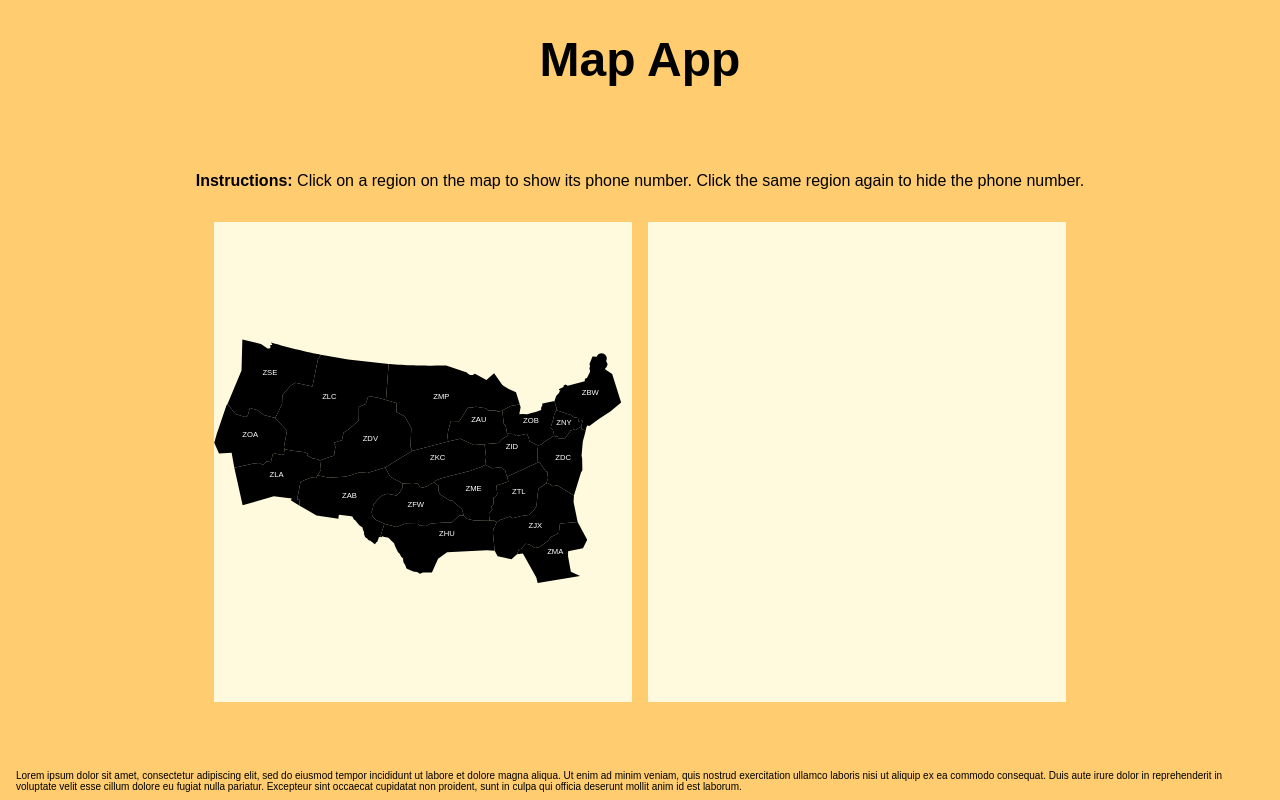
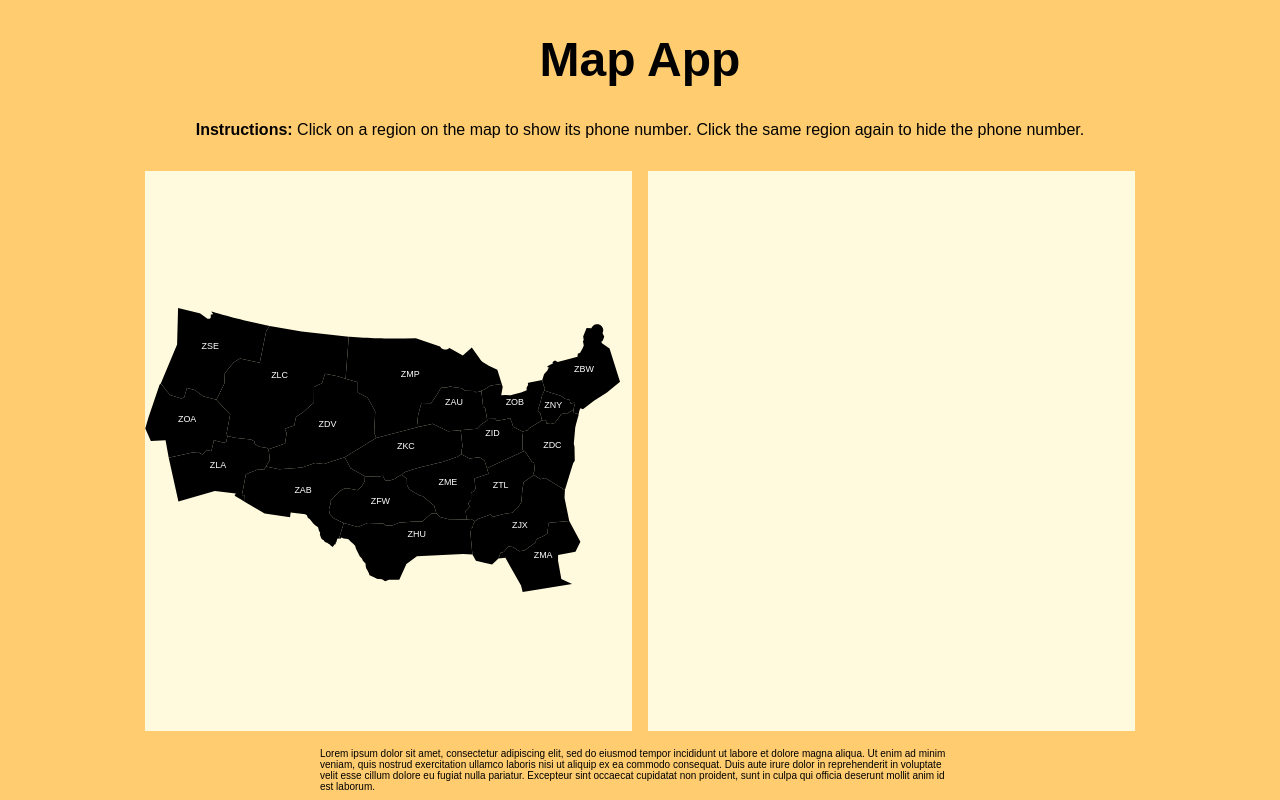
Before and after one commit to JChaoful/ParthenonMap, a React (Create React App) app: page / in a window 1280 px wide. Built offline with nearby package versions, Linux system fonts and the light colour scheme.

Commit message:
update footer width and map width on larger screens

```diff
--- a/src/style.css
+++ b/src/style.css
@@ -58,7 +58,7 @@ main {
 
 @media (min-width: 1200px) {
   main {
-    width: 90%;
+    width: 100%;
     gap: 32px;
   }
 }
@@ -92,7 +92,7 @@ svg {
 @media (min-width: 1200px) {
   svg {
     width: 50%;
-    height: 60vh;
+    height: 70vh;
   }
 }
 
@@ -123,7 +123,7 @@ svg {
 @media (min-width: 1200px) {
   #phoneNumberTable {
     width: 50%;
-    height: 60vh;
+    height: 70vh;
   }
 }
 
@@ -135,9 +135,16 @@ svg {
 }
 
 footer {
+  width:80%;
   display: flex;
   justify-content: center;
   align-items: center;
   margin: 16px 16px 8px;
   font-size: 10px;
 }
+
+@media (min-width: 1200px) {
+  footer {
+    width: 50%;
+  }
+}
```
